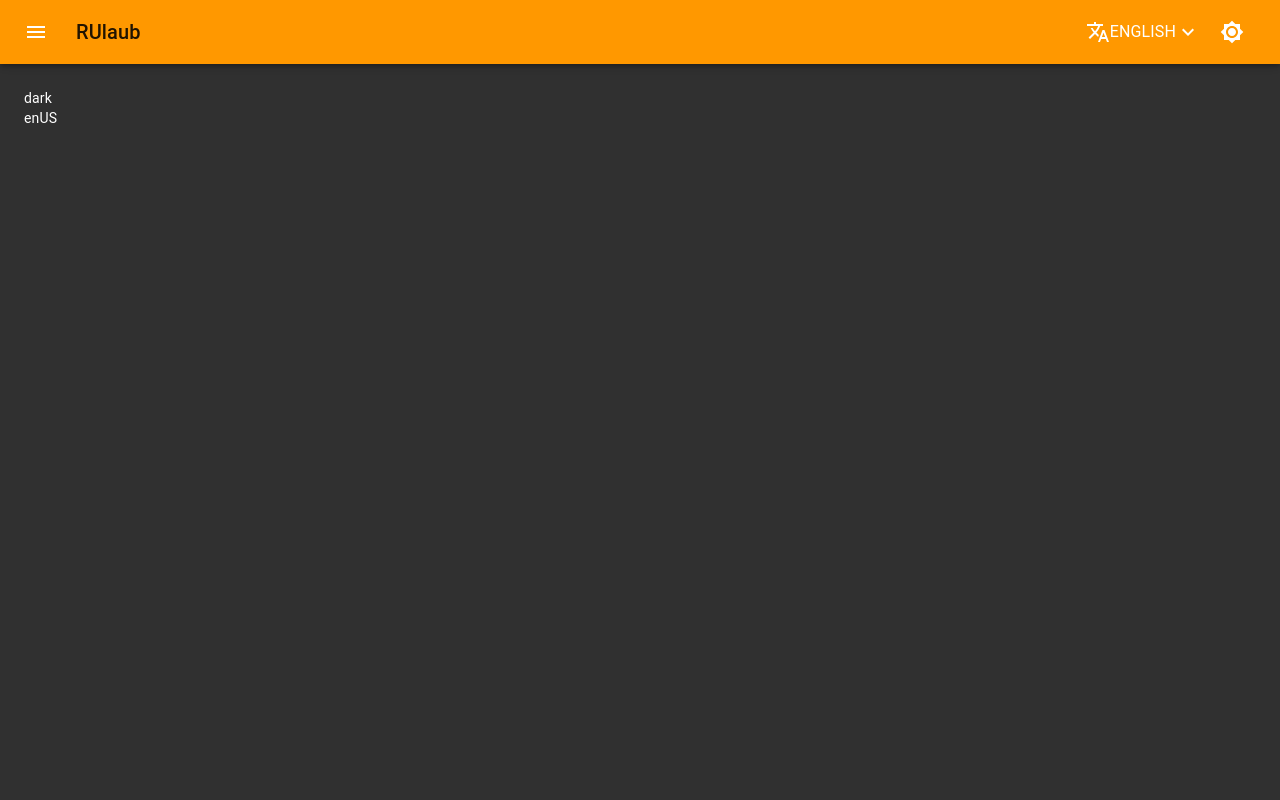
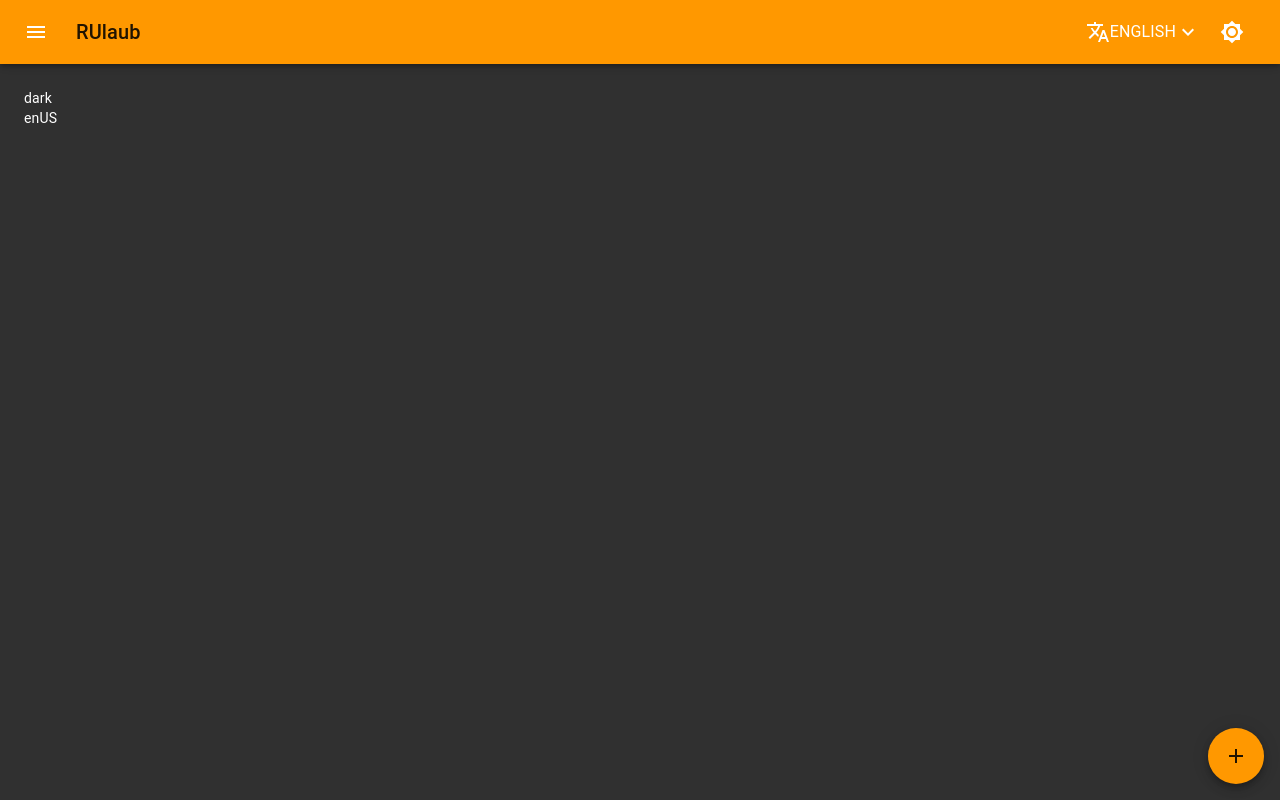
Before and after one commit to Cielquan/RUlaub, a React (Create React App) app: page / in a window 1280 px wide. Built offline with nearby package versions, Linux system fonts and the light colour scheme.

Commit message:
add fab for new holiday

```diff
--- a/src/App.tsx
+++ b/src/App.tsx
@@ -10,6 +10,7 @@ import createTheme from "./theme";
 
 import InfoPage from "./components/InfoPage";
 import Navbar from "./components/Navbar";
+import NewHolidayButton from "./components/NewHolidayButton";
 import SideMenu from "./components/SideMenu";
 
 function App(): React.ReactElement {
@@ -29,6 +30,7 @@ function App(): React.ReactElement {
           <div className={classes.navbarSpacer} />
           <div> {darkState ? "dark" : "light"} </div>
           <div> {langState.locale} </div>
+          <NewHolidayButton />
         </main>
       </div>
       <InfoPage />
--- /dev/null
+++ b/src/components/NewHolidayButton.tsx
@@ -0,0 +1,19 @@
+import React from "react";
+import { Fab, Tooltip } from "@material-ui/core";
+import AddIcon from "@material-ui/icons/Add";
+
+import useStyles from "../styles";
+
+const NewHolidayButton = (): React.ReactElement => {
+  const classes = useStyles();
+
+  return (
+    <Tooltip arrow title="Add new Holiday" className={classes.newHolidayButton}>
+      <Fab color="primary">
+        <AddIcon />
+      </Fab>
+    </Tooltip>
+  );
+};
+
+export default NewHolidayButton;
--- a/src/styles.ts
+++ b/src/styles.ts
@@ -37,6 +37,11 @@ const useStyles = makeStyles((theme) => ({
   helpPageText: {
     whiteSpace: "pre-wrap",
   },
+  newHolidayButton: {
+    position: "absolute",
+    bottom: theme.spacing(2),
+    right: theme.spacing(2),
+  },
 }));
 
 export default useStyles;
```
